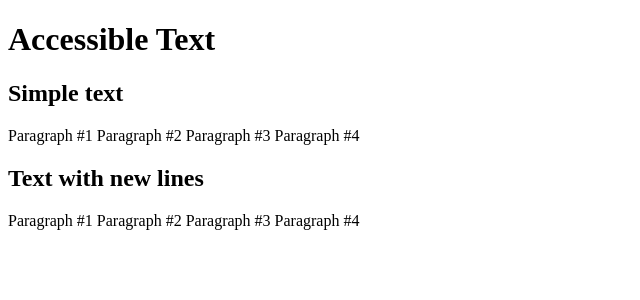
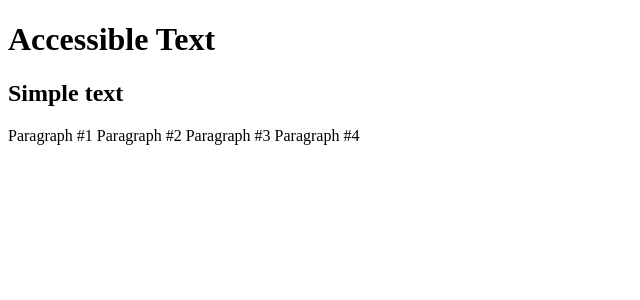
Before and after one commit to danmt/accessible-text, an Angular app: page / in a window 1280 px wide. Shown: the top 300 px of the page, without its empty margins (0-640 px from the left). Built offline with nearby package versions, Linux system fonts and the light colour scheme.

Commit message:
minor initial adjustments

```diff
--- a/src/app/app.component.html
+++ b/src/app/app.component.html
@@ -7,9 +7,4 @@
     <h2>Simple text</h2>
     <p>{{ simpleText }}</p>
   </section>
-
-  <section>
-    <h2>Text with new lines</h2>
-    <p>{{ textWithNewLines }}</p>
-  </section>
 </main>
--- a/src/app/app.component.ts
+++ b/src/app/app.component.ts
@@ -12,10 +12,4 @@ export class AppComponent {
     Paragraph #3
     Paragraph #4
   `;
-  textWithNewLines = `
-    Paragraph #1\n
-    Paragraph #2\n
-    Paragraph #3\n
-    Paragraph #4\n
-  `;
 }
```
